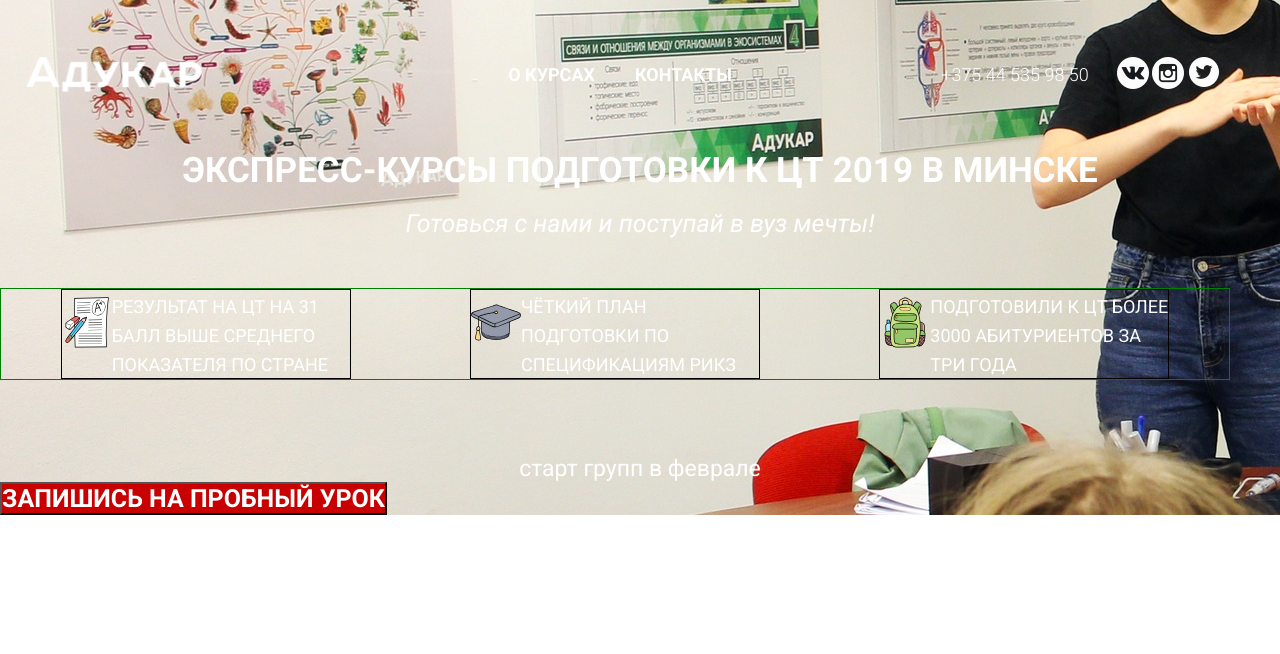
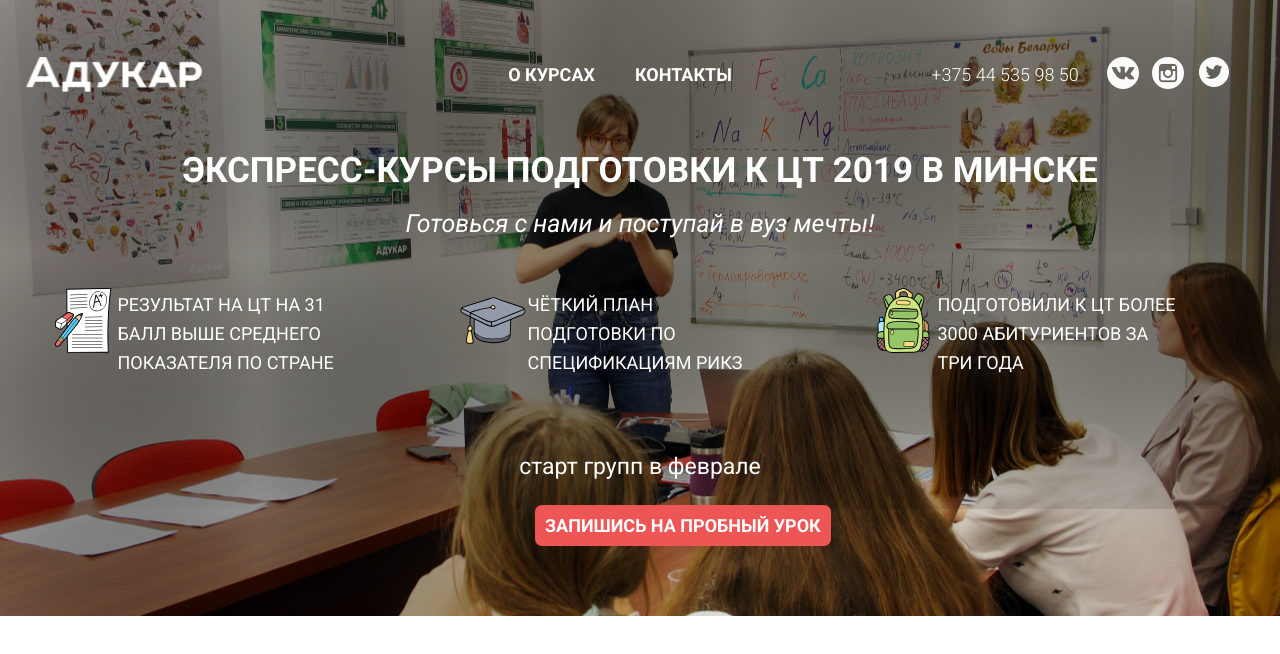
Before and after one commit to AdukarIT/DybalGL, a plain HTML site: page CSS/Homework5(Flex)/Task1(Adukar header)/index.html in a window 1280 px wide. Drawn offline with Linux system fonts and the light colour scheme.

Commit message:
Add files via upload

```diff
--- a/CSS/Homework5(Flex)/Task1(Adukar header)/style.css
+++ b/CSS/Homework5(Flex)/Task1(Adukar header)/style.css
@@ -26,9 +26,11 @@
 }
 
 .background-picture {
-    background-image: url(pictures/background.jpg);
+    background: url(pictures/background.jpg);
+    box-shadow: inset 500px 500px 500px rgba(0,0,0,0.6);
     background-repeat: no-repeat;
-    background-position: left center;
+    background-position: center center;
+    background-size: cover;
 }
 
 .adukar__logo {
@@ -52,7 +54,7 @@
 }
 
 .main-info > ul > li {
-    padding-right: 40px;
+    margin-right: 40px;
 }
 
 .social {
@@ -64,7 +66,7 @@
 }
 
 .social > p {
-    padding-right: 25px;
+    margin-right: 25px;
     font-weight: 300;
     font-size: 18px;
 }
@@ -87,6 +89,7 @@
     background-image: url(pictures/instagram-logo.png);
     background-repeat: no-repeat;
     background-position: top right;
+    margin: 0px 10px;
     width: 35px;
     height: 35px;
 }
@@ -120,13 +123,12 @@
     flex-direction: row;
     margin-right: 50px;
     justify-content: space-around;
-    border: 1px solid green;
+    margin-bottom: 50px;
 }
 
 .results > div {
-    width: 290px;
+    width: 315px;
     height: 90px;
-    border: 1px solid black;
 }
 
 div > span {
@@ -137,8 +139,8 @@
 
 div > img {
     float: left;
-    background-size: 75px 115px;
-    width: 50px;
+    background-size: 90px 115px;
+    width: 70px;
     height: 65px;
 }
 
@@ -147,12 +149,39 @@
     justify-content: center;
     margin-top: 75px;
     font-size: 23px;
+    margin-bottom: 25px;
 }
 
 .signup {
-    display: flex;
-    border-radius: 6;
-    left: 250px;
-    justify-content: center;
-    background-color: rgba(200,0,0,8);
+    position: relative;
+    background-color: #e55;
+    left: 535px;
+    padding: 10px 10px;
+    border-radius: 7px;
+    border: none;
+    font-size: 18px;
+    font-weight: 700;
+    margin-bottom: 70px;
 }
+
+.signup:hover {
+    border-color: #e55;
+    border: 1px solid;
+    padding: 9px 9px;
+    color: #e55;
+    background-color: white;
+    cursor: pointer;
+}
+
+.main-info > ul > li:hover {
+    cursor: pointer;
+    text-decoration: underline;
+}
+
+.social > p {
+    cursor: pointer;
+}
+
+ul > li:hover {
+    cursor: pointer;
+}
```
